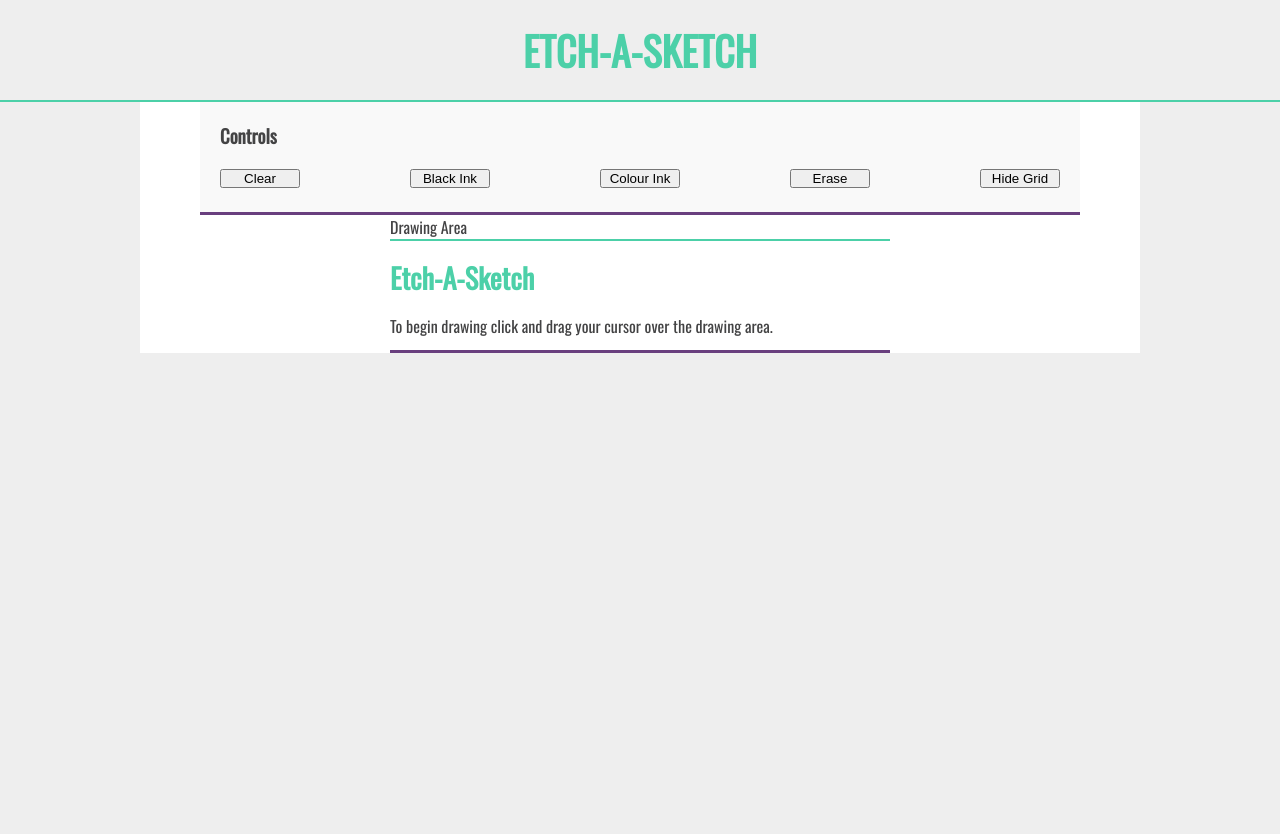
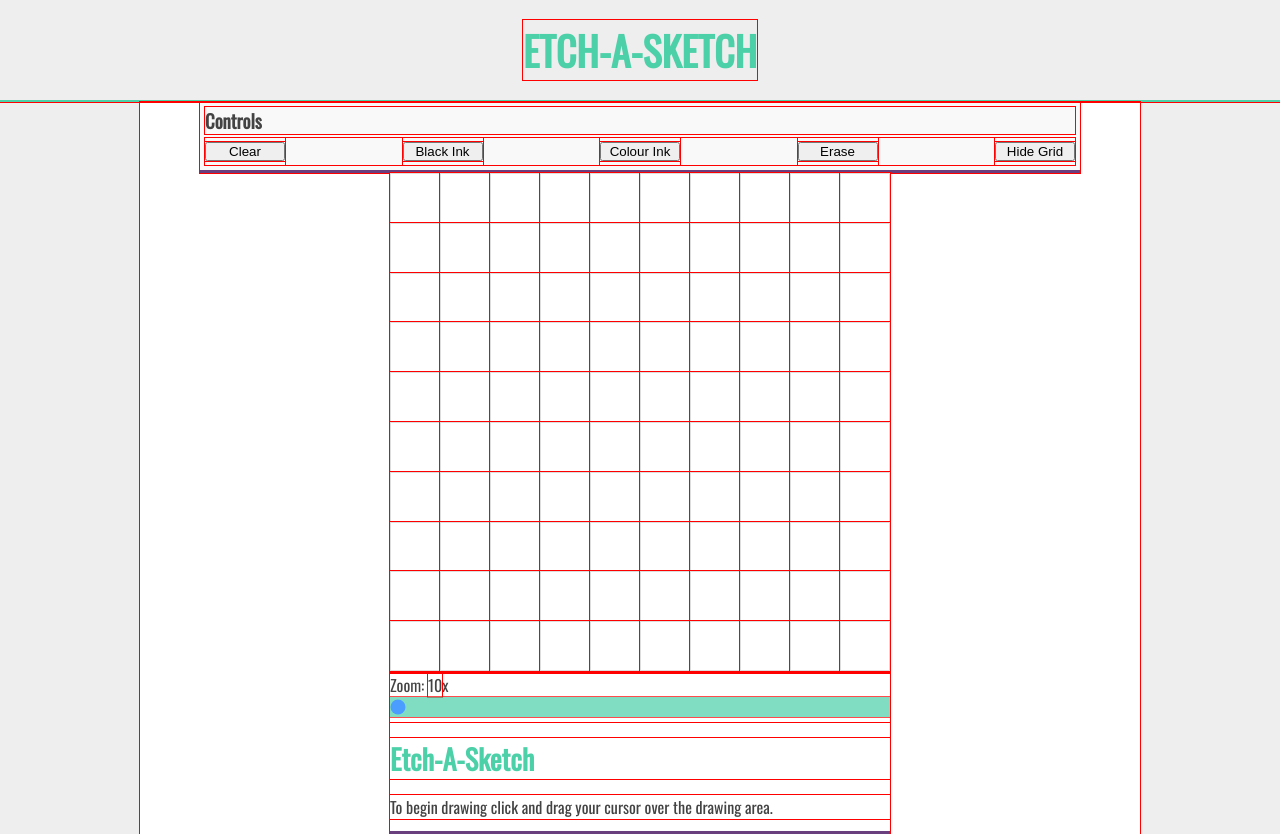
Before and after one commit to brad-huey/etch-a-sketch, a plain HTML site: page index.html in a window 1280 px wide. Before the commit the page ends 800 px from the top, so only its background shows below. Drawn offline with nearby package versions, Linux system fonts and the light colour scheme.

Commit message:
Create sliding grid size
Create a slider that changes the grid size from 10x10 to 100x100 in increments of 10. Display zoom number.

```diff
--- a/index.html
+++ b/index.html
@@ -23,19 +23,21 @@
             <li><button>Hide Grid</button></li>
           </ul>
       </aside>
-        <section class="drawing-area">
-            <div>Drawing Area</div>
+      <section class="sketch-container">
+        <div id="drawing-area"></div>
+        <section>
+            <div class="slide-bar">Zoom: <span id="zoom-output"></span>x
+              <input type="range" min="10" max="100" step= "10" value="10" id="slider">
+              <!--Value: <span id="value"></span>
+              Value: <span id="outputVariable"></span>-->
+            </div>
+        </section>
         <h2>Etch-A-Sketch</h2>
         <p>To begin drawing click and drag your cursor over the drawing area.</p>
       </section>
 
-    <!--
-            <footer>
-            <h3>CSS Grid Layout Example</h3>
-            <p>Hope you enjoyed learning about CSS Grid Layouts!</p>
-        </footer>
-    -->
-    </div>
+
+
 
 
 
--- a/javascript.js
+++ b/javascript.js
@@ -0,0 +1,35 @@
+const drawingArea = document.getElementById("drawing-area");
+
+//let output = document.getElementById("value");
+//let outputVariableNo = document.getElementById("outputVariable");
+//let rows = document.getElementById("slider").value;
+//let columns = document.getElementById("slider").value;
+let slider = document.getElementById("slider");
+let zoomValue = document.getElementById("zoom-output");
+    zoomValue.innerHTML = slider.value;
+let zoomValue_let = zoomValue.HTML
+let defaultZoom = 10
+makeRows(defaultZoom, defaultZoom);
+
+
+
+function makeRows(rows, columns) {
+    drawingArea.style.setProperty('--grid-rows', rows);
+    drawingArea.style.setProperty('--grid-columns', columns);
+
+  for (i = 0; i < (rows * columns); i++) {
+    let cell = document.createElement("div");
+    //cell.innerText = (i + 1); // numbered grids (test)
+    drawingArea.appendChild(cell).className = "grid-item";
+  };
+};
+
+slider.oninput = function() {
+    if (this.value > 0) {
+      document.getElementById("drawing-area").innerHTML = "";
+      zoomValue.innerHTML = this.value;
+      zoomValue_let = zoomValue.innerHTML;
+      makeRows(this.value, this.value);
+    }
+
+}
--- a/style.css
+++ b/style.css
@@ -36,36 +36,52 @@ header {
     display: grid;
     grid-column: auto
         "control-menu drawing-area";
-
-        background-color: #fff;
+    background-color: #fff;
 }
 
-.drawing-area {
+.sketch-container {
     display: grid;
     border-bottom: 3px solid #693f7e;
     width: 500px;
     justify-self: center;
 }
 
-.drawing-area div {
+.sketch-container #drawing-area {
     width: 500px;
+    height: 500px;
     border-bottom: 2px solid #4cd0a8;
 }
 
-.drawing-area h2 {
+:root {
+    --grid-columns: 1;
+    --grid-rows: 1;
+}
+
+#drawing-area {
+    display: grid;
+    grid-template-rows: repeat(var(--grid-rows), 1fr);
+    grid-template-columns: repeat(var(--grid-columns), 1fr);
+}
+
+.grid-item {
+    border: 1px solid #ddd;
+    text-align: center;
+}
+
+.sketch-container h2 {
     font-size: 28px;
     margin: 1rem 0;
     color: #4cd0a8;
 }
 
-.drawing-area p {
+.sketch-container p {
     font-size: 1rem;
     margin-bottom: .75rem;
 }
 
 .control-menu {
     max-width: 1000px;
-    padding: 20px;
+    padding: 5px;
     border-bottom: 3px solid #693f7e;
     background-color: #f9f9f9;
 
@@ -75,7 +91,7 @@ header {
     display: flex;
     list-style-type: none;
     justify-content: space-between;
-    margin-top: 1rem;
+    margin-top: .25rem;
     font-size: .75rem;
 }
 
@@ -85,11 +101,25 @@ header {
 
 .control-menu button {
     min-width: 80px;
+    cursor: pointer;
+}
+
+#slider {
+    appearance: none;
+    width: 100%;
+    height: 1.5em;
+    background: #4cd0a8;
+    opacity: 0.7;
+    transition: opacity .2s;
+    cursor: pointer;
+}
+
+#slider:hover {
+    opacity: 1;
 }
 
 
-/* LAYOUT TEST OUTLINE
+/* LAYOUT TEST OUTLINE */
 * {
     outline: 1px solid red !important;
 }
-*/
```
Lines whose indentation alone changed are shown as unchanged.
